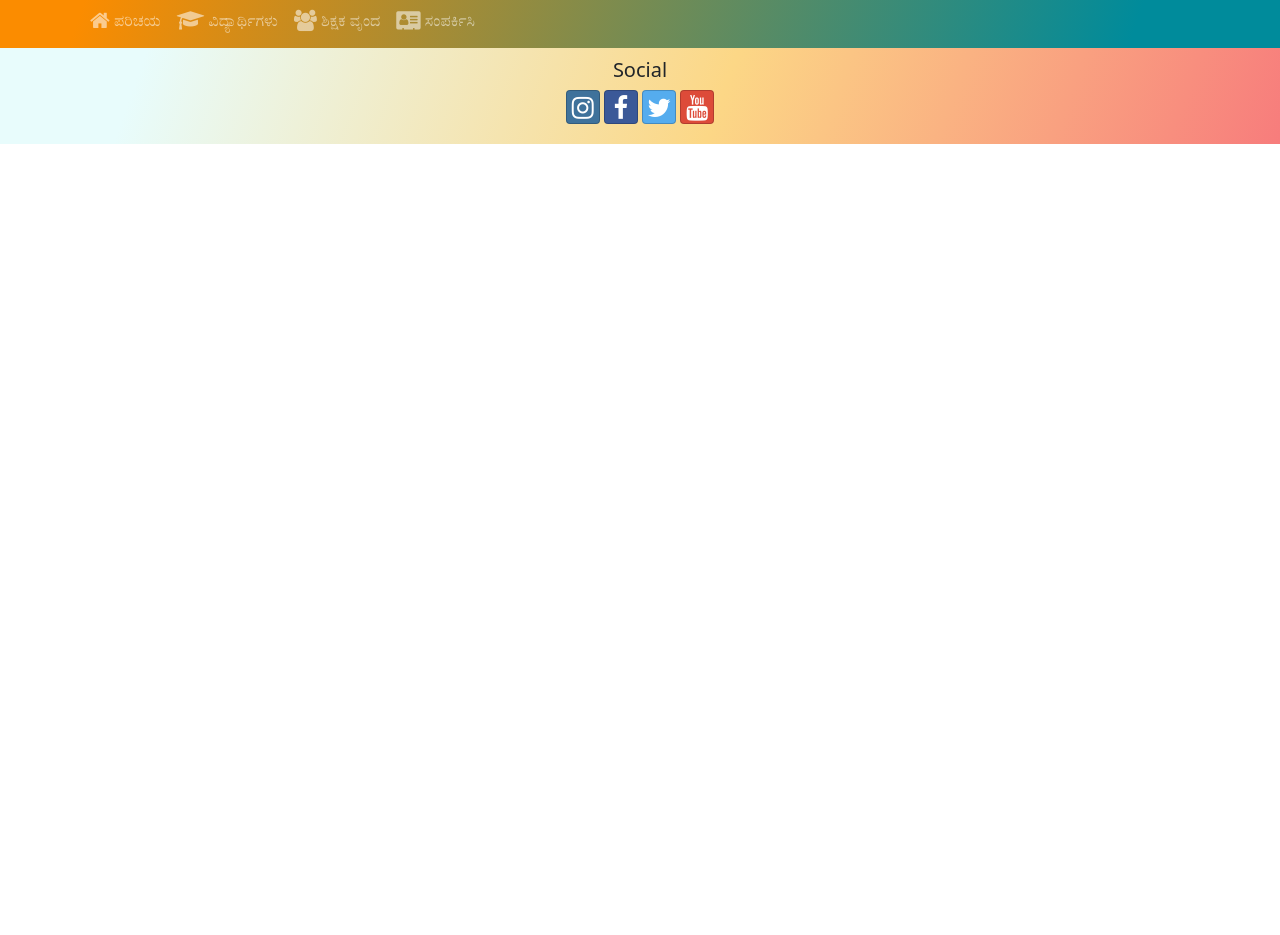
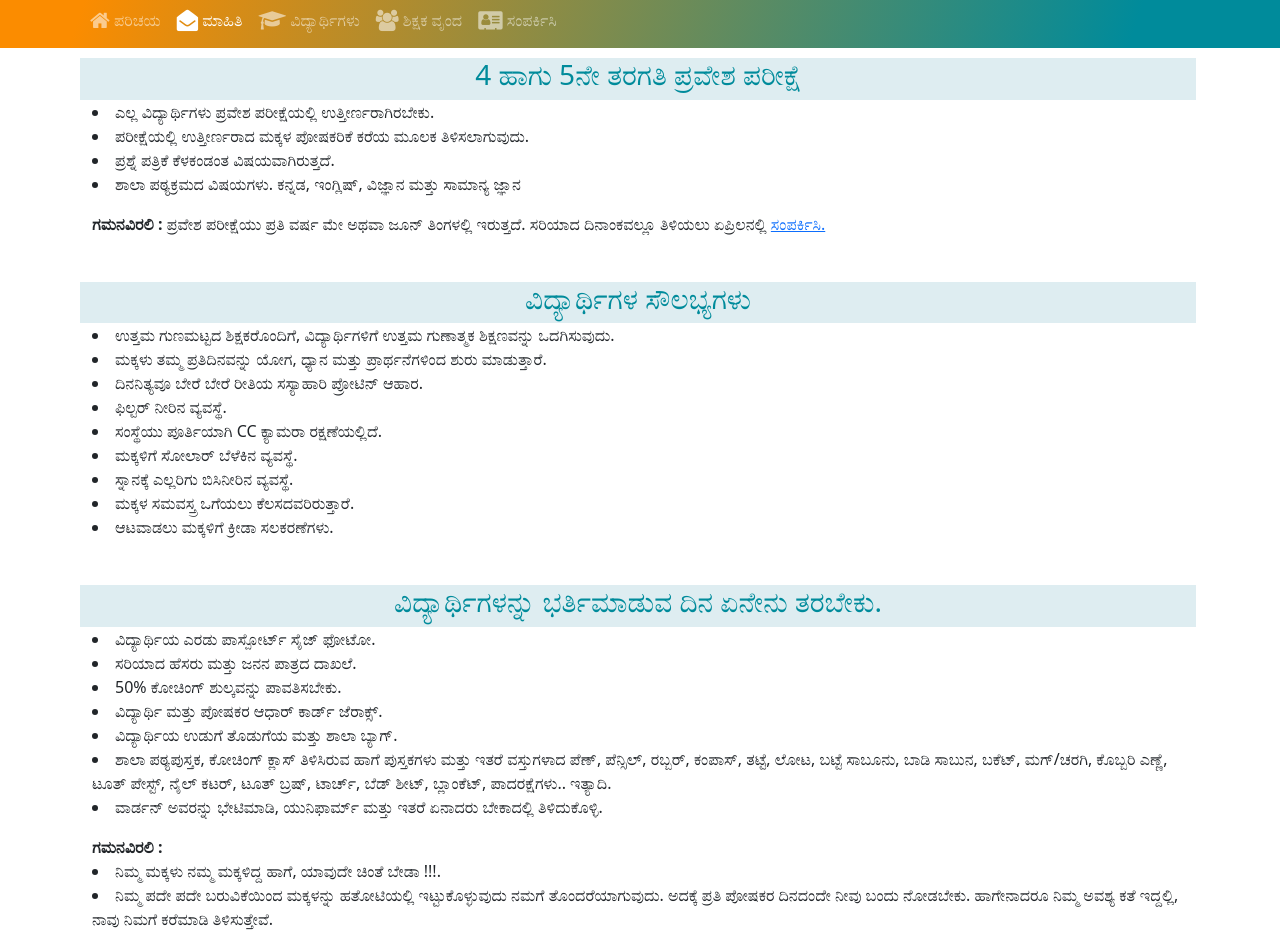
Before and after one commit to mncchosaritti/mncc, a React (Create React App) app: page /info in a window 1280 px wide. Shown: the part 200-1135 px from the top of the page. Before the commit the page ends 800 px from the top, so only its background shows below. Built offline with nearby package versions, Linux system fonts and the light colour scheme.

Commit message:
Adding information page

```diff
--- a/src/App.css
+++ b/src/App.css
@@ -6,22 +6,26 @@
 
 .header-content {
   display: flex;
+  color: #ffffff9c;
   flex-wrap: wrap;
   align-content: center;
 }
 
 .teacher-card-title,
-.contact-us-title {
+.contact-us-title,
+.information-title {
   color: rgba(0, 139, 155, 1);
 }
 
 .get-in-touch,
-.contact-us-image {
+.contact-us-image,
+.information-title {
   text-align: center;
 }
 
 .contact-us-image,
-.homepage-titles {
+.homepage-titles,
+.information-title {
   background-color: rgb(222, 237, 241);
 }
 
@@ -34,6 +38,7 @@
 }
 
 .batch-header,
+.general-header,
 .get-in-touch-title {
   text-align: center;
   background-color: rgb(244, 221, 173);
--- a/src/App.js
+++ b/src/App.js
@@ -7,6 +7,7 @@ import ContactPage from './pages/ContactPage';
 import HomePage from './pages/HomePage';
 import Header from './features/mncc/Header';
 import Footer from './features/mncc/Footer';
+import InformationPage from './pages/InformationPage'
 import './App.css';
 
 function App() {
@@ -15,7 +16,8 @@ function App() {
       <Header />
       <Routes>
 
-        <Route path='/' element={<HomePage />} />
+        <Route path='' element={<HomePage />} />
+        <Route path='info' element={<InformationPage />} />
         <Route path='contact' element={<ContactPage />} />
         <Route path='batches' element={<BatchPage />} />
         <Route path='teachers' element={<TeachersPage />} />
--- /dev/null
+++ b/src/features/information/Information.js
@@ -0,0 +1,72 @@
+
+import React from "react";
+import { Container } from "reactstrap";
+
+export const EnteranceExam = () => {
+    return (
+        <div className="general-card">
+            <div className="row information-title">
+                <h3>4 ಹಾಗು 5ನೇ ತರಗತಿ ಪ್ರವೇಶ ಪರೀಕ್ಷೆ</h3>
+            </div>
+            <div className="row"> <p>
+                <li>ಎಲ್ಲ ವಿದ್ಯಾರ್ಥಿಗಳು ಪ್ರವೇಶ ಪರೀಕ್ಷೆಯಲ್ಲಿ ಉತ್ತೀರ್ಣರಾಗಿರಬೇಕು. </li>
+                <li>ಪರೀಕ್ಷೆಯಲ್ಲಿ ಉತ್ತೀರ್ಣರಾದ ಮಕ್ಕಳ ಪೋಷಕರಿಕೆ ಕರೆಯ ಮೂಲಕ ತಿಳಿಸಲಾಗುವುದು.</li>
+                <li>ಪ್ರಶ್ನೆ ಪತ್ರಿಕೆ ಕೆಳಕಂಡಂತ ವಿಷಯವಾಗಿರುತ್ತದೆ. </li>
+                <li>ಶಾಲಾ ಪಠ್ಯಕ್ರಮದ ವಿಷಯಗಳು. ಕನ್ನಡ, ಇಂಗ್ಲಿಷ್, ವಿಜ್ಞಾನ ಮತ್ತು ಸಾಮಾನ್ಯ ಜ್ಞಾನ</li>
+            </p>
+            </div>
+            <div className="">
+                <p> <b> ಗಮನವಿರಲಿ :</b> ಪ್ರವೇಶ ಪರೀಕ್ಷೆಯು ಪ್ರತಿ ವರ್ಷ ಮೇ ಅಥವಾ ಜೂನ್ ತಿಂಗಳಲ್ಲಿ ಇರುತ್ತದೆ. ಸರಿಯಾದ ದಿನಾಂಕವಲ್ಲೂ ತಿಳಿಯಲು ಏಪ್ರಿಲನಲ್ಲಿ <a href="/contact">ಸಂಪರ್ಕಿಸಿ.</a> </p>
+            </div>
+        </div>
+    )
+}
+
+export const Facilities = () => {
+    return (
+        <div className="general-card">
+            <div className="row information-title">
+                <h3>ವಿದ್ಯಾರ್ಥಿಗಳ ಸೌಲಭ್ಯಗಳು</h3>
+            </div>
+            <div className=""><p>
+                <li>ಉತ್ತಮ ಗುಣಮಟ್ಟದ ಶಿಕ್ಷಕರೊಂದಿಗೆ, ವಿದ್ಯಾರ್ಥಿಗಳಿಗೆ ಉತ್ತಮ ಗುಣಾತ್ಮಕ ಶಿಕ್ಷಣವನ್ನು ಒದಗಿಸುವುದು.</li>
+                <li>ಮಕ್ಕಳು ತಮ್ಮ ಪ್ರತಿದಿನವನ್ನು ಯೋಗ, ಧ್ಯಾನ ಮತ್ತು ಪ್ರಾರ್ಥನೆಗಳಿಂದ ಶುರು ಮಾಡುತ್ತಾರೆ.</li>
+                <li>ದಿನನಿತ್ಯವೂ ಬೇರೆ ಬೇರೆ ರೀತಿಯ ಸಸ್ಯಾಹಾರಿ ಪ್ರೋಟಿನ್ ಆಹಾರ.</li>
+                <li>ಫಿಲ್ಟರ್ ನೀರಿನ ವ್ಯವಸ್ಥೆ.</li>
+                <li>ಸಂಸ್ಥೆಯು ಪೂರ್ತಿಯಾಗಿ CC ಕ್ಯಾಮರಾ ರಕ್ಷಣೆಯಲ್ಲಿದೆ. </li>
+                <li>ಮಕ್ಕಳಿಗೆ ಸೋಲಾರ್ ಬೆಳೆಕಿನ ವ್ಯವಸ್ಥೆ.</li>
+                <li>ಸ್ನಾನಕ್ಕೆ ಎಲ್ಲರಿಗು ಬಿಸಿನೀರಿನ ವ್ಯವಸ್ಥೆ. </li>
+                <li>ಮಕ್ಕಳ ಸಮವಸ್ತ್ರ ಒಗೆಯಲು ಕೆಲಸದವರಿರುತ್ತಾರೆ.</li>
+                <li>ಆಟವಾಡಲು ಮಕ್ಕಳಿಗೆ ಕ್ರೀಡಾ ಸಲಕರಣೆಗಳು.</li>
+            </p>
+            </div>
+        </div>
+    )
+}
+
+export const ThingsToBring = () => {
+    return (
+        <div className="general-card">
+            <div className="row information-title">
+                <h3>ವಿದ್ಯಾರ್ಥಿಗಳನ್ನು ಭರ್ತಿಮಾಡುವ ದಿನ ಏನೇನು ತರಬೇಕು. </h3>
+            </div>
+            <div className="row"> <p>
+                <li>ವಿದ್ಯಾರ್ಥಿಯ ಎರಡು ಪಾಸ್ಪೋರ್ಟ್ ಸೈಜ್ ಫೋಟೋ.</li>
+                <li>ಸರಿಯಾದ ಹೆಸರು ಮತ್ತು ಜನನ ಪಾತ್ರದ ದಾಖಲೆ.</li>
+                <li>50% ಕೋಚಿಂಗ್ ಶುಲ್ಕವನ್ನು ಪಾವತಿಸಬೇಕು.</li>
+                <li>ವಿದ್ಯಾರ್ಥಿ ಮತ್ತು ಪೋಷಕರ ಆಧಾರ್ ಕಾರ್ಡ್ ಜೆರಾಕ್ಸ್.</li>
+                <li>ವಿದ್ಯಾರ್ಥಿಯ ಉಡುಗೆ ತೊಡುಗೆಯ ಮತ್ತು ಶಾಲಾ ಬ್ಯಾಗ್.</li>
+                <li>ಶಾಲಾ ಪಠ್ಯಪುಸ್ತಕ, ಕೋಚಿಂಗ್ ಕ್ಲಾಸ್ ತಿಳಿಸಿರುವ ಹಾಗೆ ಪುಸ್ತಕಗಳು ಮತ್ತು ಇತರೆ ವಸ್ತುಗಳಾದ  ಪೆಣ್, ಪೆನ್ಸಿಲ್, ರಬ್ಬರ್, ಕಂಪಾಸ್, ತಟ್ಟೆ, ಲೋಟ, ಬಟ್ಟೆ ಸಾಬೂನು, ಬಾಡಿ ಸಾಬುನ, ಬಕೆಟ್, ಮಗ್/ಚರಗಿ,  ಕೊಬ್ಬರಿ ಎಣ್ಣೆ, ಟೂತ್ ಪೇಸ್ಟ್, ನೈಲ್ ಕಟರ್, ಟೂತ್ ಬ್ರಷ್, ಟಾರ್ಚ್, ಬೆಡ್ ಶೀಟ್, ಬ್ಲಾಂಕೆಟ್, ಪಾದರಕ್ಷೆಗಳು.. ಇತ್ಯಾದಿ.</li>
+                <li>ವಾರ್ಡನ್ ಅವರನ್ನು ಭೇಟಿಮಾಡಿ, ಯುನಿಫಾರ್ಮ್ ಮತ್ತು ಇತರೆ ಏನಾದರು ಬೇಕಾದಲ್ಲಿ ತಿಳಿದುಕೊಳ್ಳಿ.</li>
+            </p>
+            </div>
+            <div className="row">
+                <p><b>ಗಮನವಿರಲಿ :</b>
+                <li> ನಿಮ್ಮ ಮಕ್ಕಳು ನಮ್ಮ ಮಕ್ಕಳಿದ್ದ ಹಾಗೆ, ಯಾವುದೇ ಚಿಂತೆ ಬೇಡಾ !!!.</li>
+                <li> ನಿಮ್ಮ ಪದೇ ಪದೇ ಬರುವಿಕೆಯಿಂದ ಮಕ್ಕಳನ್ನು ಹತೋಟಿಯಲ್ಲಿ ಇಟ್ಟುಕೊಳ್ಳುವುದು ನಮಗೆ ತೊಂದರೆಯಾಗುವುದು. ಅದಕ್ಕೆ ಪ್ರತಿ ಪೋಷಕರ ದಿನದಂದೇ ನೀವು ಬಂದು ನೋಡಬೇಕು. ಹಾಗೇನಾದರೂ ನಿಮ್ಮ ಅವಶ್ಯ ಕತೆ ಇದ್ದಲ್ಲಿ, ನಾವು ನಿಮಗೆ ಕರೆಮಾಡಿ ತಿಳಿಸುತ್ತೇವೆ.</li>
+                <li>ಮಕ್ಕಳ ಕೈಯಲ್ಲಿ 20 ರೂಪಾಯಿಗಿಂತ ಜಾಸ್ತಿ ಹಣ ಮತ್ತು ಬೆಲೆಬಾಳುವ ವಸ್ತುಗಳು ಬೇಡ.</li>
+                </p>
+            </div>
+        </div >
+    )
+}
--- a/src/features/mncc/Header.js
+++ b/src/features/mncc/Header.js
@@ -23,8 +23,13 @@ const Header = () => {
                 <Collapse isOpen={menuOpen} navbar>
                     <Nav className="ms-auto col-12" navbar onClick={() => setMenu(false)}>
                         <NavItem >
-                            <NavLink className="nav-link" to='/' >
+                            <NavLink className="nav-link" to='' >
                                 <i className='fa fa-home fa-lg' /> ಪರಿಚಯ
+                            </NavLink>
+                        </NavItem>
+                        <NavItem >
+                            <NavLink className="nav-link" to='/info' >
+                                <i className='fa fa-envelope-open fa-lg' /> ಮಾಹಿತಿ
                             </NavLink>
                         </NavItem>
                         <NavItem>
--- /dev/null
+++ b/src/pages/InformationPage.js
@@ -0,0 +1,24 @@
+import React from "react";
+import { EnteranceExam, Facilities, ThingsToBring } from "../features/information/Information";
+import { Container, Col, Row } from "reactstrap";
+
+const InformationPage = () => {
+
+    return (
+        <Container>
+            <Row>
+                <Row>
+                    <EnteranceExam />
+                </Row>
+                <Row >
+                    <Facilities />
+                </Row>
+                <Row >
+                    <ThingsToBring />
+                </Row>
+            </Row>
+        </Container>
+    )
+}
+
+export default InformationPage
```
